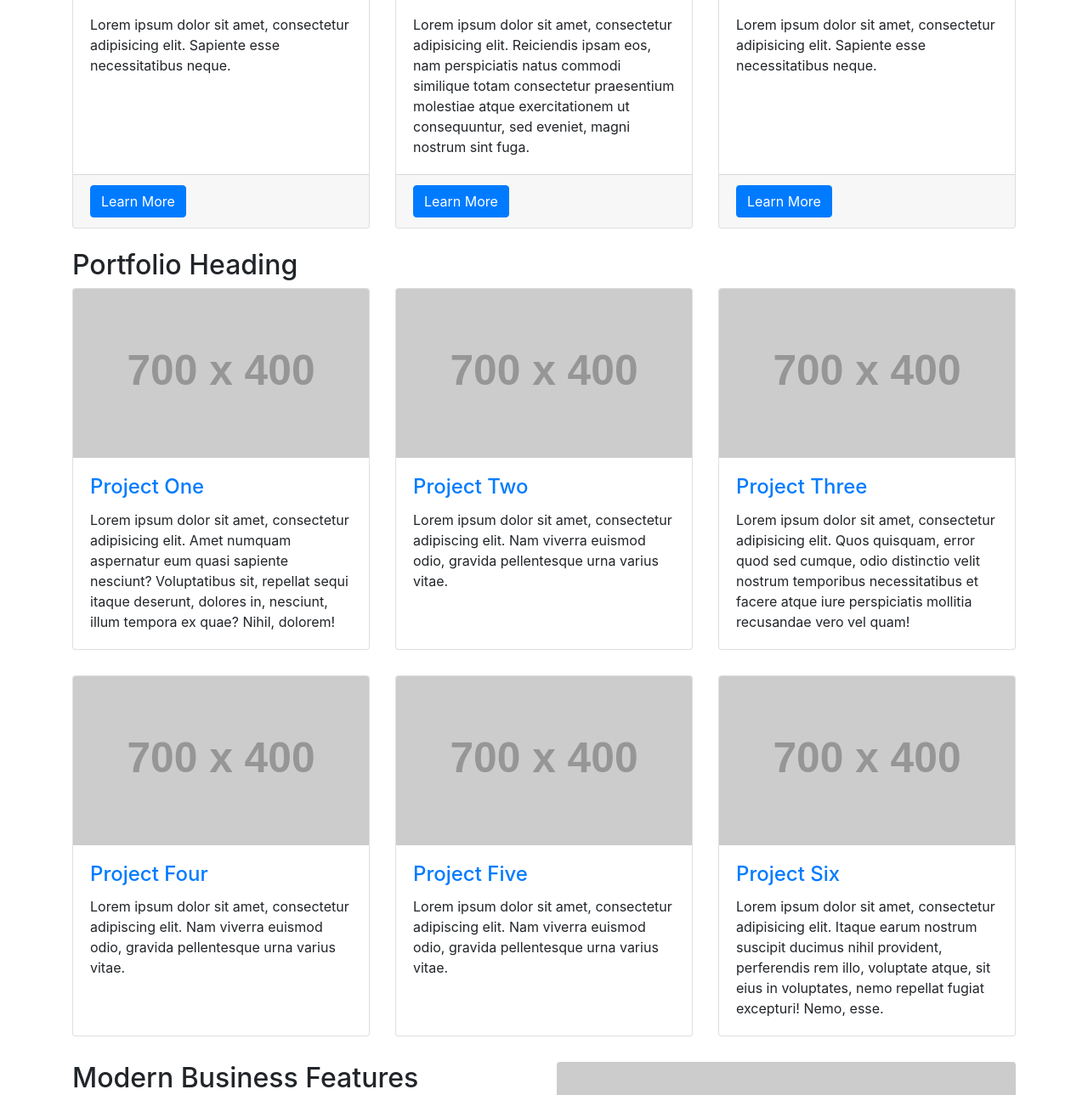
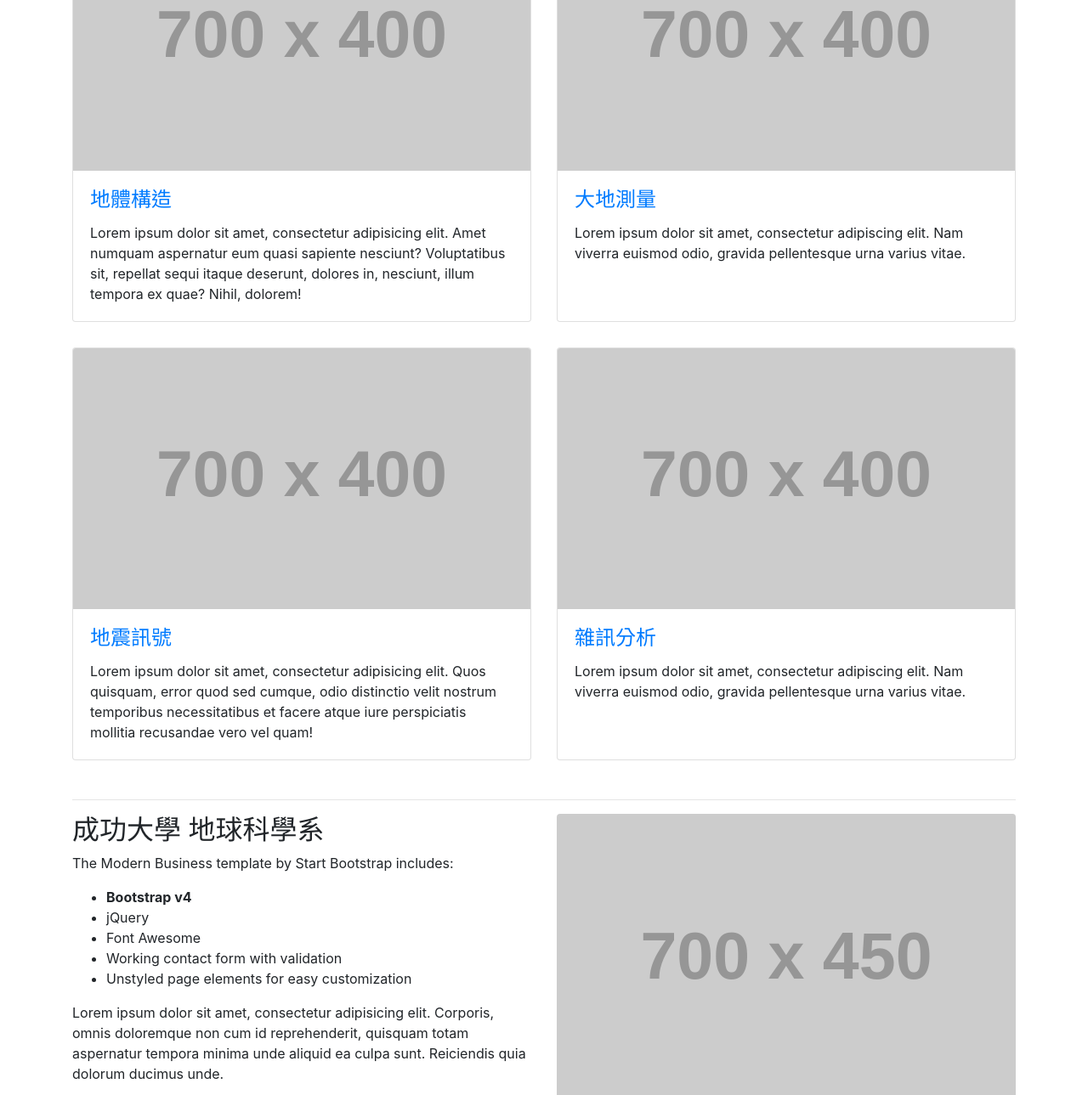
Before and after one commit to jimmytseng79/website, a website: page index.html in a window 1280 px wide. Shown: the part 730-2019 px from the top of the page at 85% size. Drawn offline with Linux system fonts and the light colour scheme; placeholder pictures from the web are drawn by us.

Commit message:
update index

```diff
--- a/index.html
+++ b/index.html
@@ -32,12 +32,6 @@
             <li class="nav-item">
               <a class="nav-link" href="about.html">成員</a>
             </li>
-            <li class="nav-item">
-              <a class="nav-link" href="services.html">研究方向</a>
-            </li>
-            <li class="nav-item">
-              <a class="nav-link" href="contact.html">聯絡資訊</a>
-            </li>
             <li class="nav-item dropdown">
               <a class="nav-link dropdown-toggle" href="#" id="navbarDropdownPortfolio" data-toggle="dropdown" aria-haspopup="true" aria-expanded="false">
                 研究方向
@@ -46,10 +40,14 @@
                 <a class="dropdown-item" href="portfolio-1-col.html">地體構造</a>
                 <a class="dropdown-item" href="portfolio-2-col.html">大地測量</a>
                 <a class="dropdown-item" href="portfolio-3-col.html">地震訊號</a>
+                <a class="dropdown-item" href="portfolio-3-col.html">雜訊分析</a>
               </div>
             </li>
             <li class="nav-item">
               <a class="nav-link" href="sidebar.html">著作目錄</a>
+            </li>
+            <li class="nav-item">
+              <a class="nav-link" href="contact.html">聯絡資訊</a>
             </li>
           </ul>
         </div>
@@ -100,123 +98,62 @@
     <!-- Page Content -->
     <div class="container">
 
-      <h1 class="my-4">Welcome to Modern Business</h1>
+      <!-- Portfolio Section -->
+      <h2>研究方向</h2>
 
-      <!-- Marketing Icons Section -->
       <div class="row">
-        <div class="col-lg-4 mb-4">
+        <div class="col-lg-6 col-sm-6 portfolio-item">
           <div class="card h-100">
-            <h4 class="card-header">Card Title</h4>
+            <a href="#"><img class="card-img-top" src="http://placehold.it/700x400" alt=""></a>
             <div class="card-body">
-              <p class="card-text">Lorem ipsum dolor sit amet, consectetur adipisicing elit. Sapiente esse necessitatibus neque.</p>
-            </div>
-            <div class="card-footer">
-              <a href="#" class="btn btn-primary">Learn More</a>
+              <h4 class="card-title">
+                <a href="#">地體構造</a>
+              </h4>
+              <p class="card-text">Lorem ipsum dolor sit amet, consectetur adipisicing elit. Amet numquam aspernatur eum quasi sapiente nesciunt? Voluptatibus sit, repellat sequi itaque deserunt, dolores in, nesciunt, illum tempora ex quae? Nihil, dolorem!</p>
             </div>
           </div>
         </div>
-        <div class="col-lg-4 mb-4">
+        <div class="col-lg-6 col-sm-6 portfolio-item">
           <div class="card h-100">
-            <h4 class="card-header">Card Title</h4>
+            <a href="#"><img class="card-img-top" src="http://placehold.it/700x400" alt=""></a>
             <div class="card-body">
-              <p class="card-text">Lorem ipsum dolor sit amet, consectetur adipisicing elit. Reiciendis ipsam eos, nam perspiciatis natus commodi similique totam consectetur praesentium molestiae atque exercitationem ut consequuntur, sed eveniet, magni nostrum sint fuga.</p>
-            </div>
-            <div class="card-footer">
-              <a href="#" class="btn btn-primary">Learn More</a>
+              <h4 class="card-title">
+                <a href="#">大地測量</a>
+              </h4>
+              <p class="card-text">Lorem ipsum dolor sit amet, consectetur adipiscing elit. Nam viverra euismod odio, gravida pellentesque urna varius vitae.</p>
             </div>
           </div>
         </div>
-        <div class="col-lg-4 mb-4">
+        <div class="col-lg-6 col-sm-6 portfolio-item">
           <div class="card h-100">
-            <h4 class="card-header">Card Title</h4>
+            <a href="#"><img class="card-img-top" src="http://placehold.it/700x400" alt=""></a>
             <div class="card-body">
-              <p class="card-text">Lorem ipsum dolor sit amet, consectetur adipisicing elit. Sapiente esse necessitatibus neque.</p>
+              <h4 class="card-title">
+                <a href="#">地震訊號</a>
+              </h4>
+              <p class="card-text">Lorem ipsum dolor sit amet, consectetur adipisicing elit. Quos quisquam, error quod sed cumque, odio distinctio velit nostrum temporibus necessitatibus et facere atque iure perspiciatis mollitia recusandae vero vel quam!</p>
             </div>
-            <div class="card-footer">
-              <a href="#" class="btn btn-primary">Learn More</a>
+          </div>
+        </div>
+        <div class="col-lg-6 col-sm-6 portfolio-item">
+          <div class="card h-100">
+            <a href="#"><img class="card-img-top" src="http://placehold.it/700x400" alt=""></a>
+            <div class="card-body">
+              <h4 class="card-title">
+                <a href="#">雜訊分析</a>
+              </h4>
+              <p class="card-text">Lorem ipsum dolor sit amet, consectetur adipiscing elit. Nam viverra euismod odio, gravida pellentesque urna varius vitae.</p>
             </div>
           </div>
         </div>
       </div>
       <!-- /.row -->
 
-      <!-- Portfolio Section -->
-      <h2>Portfolio Heading</h2>
-
-      <div class="row">
-        <div class="col-lg-4 col-sm-6 portfolio-item">
-          <div class="card h-100">
-            <a href="#"><img class="card-img-top" src="http://placehold.it/700x400" alt=""></a>
-            <div class="card-body">
-              <h4 class="card-title">
-                <a href="#">Project One</a>
-              </h4>
-              <p class="card-text">Lorem ipsum dolor sit amet, consectetur adipisicing elit. Amet numquam aspernatur eum quasi sapiente nesciunt? Voluptatibus sit, repellat sequi itaque deserunt, dolores in, nesciunt, illum tempora ex quae? Nihil, dolorem!</p>
-            </div>
-          </div>
-        </div>
-        <div class="col-lg-4 col-sm-6 portfolio-item">
-          <div class="card h-100">
-            <a href="#"><img class="card-img-top" src="http://placehold.it/700x400" alt=""></a>
-            <div class="card-body">
-              <h4 class="card-title">
-                <a href="#">Project Two</a>
-              </h4>
-              <p class="card-text">Lorem ipsum dolor sit amet, consectetur adipiscing elit. Nam viverra euismod odio, gravida pellentesque urna varius vitae.</p>
-            </div>
-          </div>
-        </div>
-        <div class="col-lg-4 col-sm-6 portfolio-item">
-          <div class="card h-100">
-            <a href="#"><img class="card-img-top" src="http://placehold.it/700x400" alt=""></a>
-            <div class="card-body">
-              <h4 class="card-title">
-                <a href="#">Project Three</a>
-              </h4>
-              <p class="card-text">Lorem ipsum dolor sit amet, consectetur adipisicing elit. Quos quisquam, error quod sed cumque, odio distinctio velit nostrum temporibus necessitatibus et facere atque iure perspiciatis mollitia recusandae vero vel quam!</p>
-            </div>
-          </div>
-        </div>
-        <div class="col-lg-4 col-sm-6 portfolio-item">
-          <div class="card h-100">
-            <a href="#"><img class="card-img-top" src="http://placehold.it/700x400" alt=""></a>
-            <div class="card-body">
-              <h4 class="card-title">
-                <a href="#">Project Four</a>
-              </h4>
-              <p class="card-text">Lorem ipsum dolor sit amet, consectetur adipiscing elit. Nam viverra euismod odio, gravida pellentesque urna varius vitae.</p>
-            </div>
-          </div>
-        </div>
-        <div class="col-lg-4 col-sm-6 portfolio-item">
-          <div class="card h-100">
-            <a href="#"><img class="card-img-top" src="http://placehold.it/700x400" alt=""></a>
-            <div class="card-body">
-              <h4 class="card-title">
-                <a href="#">Project Five</a>
-              </h4>
-              <p class="card-text">Lorem ipsum dolor sit amet, consectetur adipiscing elit. Nam viverra euismod odio, gravida pellentesque urna varius vitae.</p>
-            </div>
-          </div>
-        </div>
-        <div class="col-lg-4 col-sm-6 portfolio-item">
-          <div class="card h-100">
-            <a href="#"><img class="card-img-top" src="http://placehold.it/700x400" alt=""></a>
-            <div class="card-body">
-              <h4 class="card-title">
-                <a href="#">Project Six</a>
-              </h4>
-              <p class="card-text">Lorem ipsum dolor sit amet, consectetur adipisicing elit. Itaque earum nostrum suscipit ducimus nihil provident, perferendis rem illo, voluptate atque, sit eius in voluptates, nemo repellat fugiat excepturi! Nemo, esse.</p>
-            </div>
-          </div>
-        </div>
-      </div>
-      <!-- /.row -->
-
+      <hr>
       <!-- Features Section -->
       <div class="row">
         <div class="col-lg-6">
-          <h2>Modern Business Features</h2>
+          <h2>成功大學 地球科學系</h2>
           <p>The Modern Business template by Start Bootstrap includes:</p>
           <ul>
             <li>
@@ -233,20 +170,6 @@
           <img class="img-fluid rounded" src="http://placehold.it/700x450" alt="">
         </div>
       </div>
-      <!-- /.row -->
-
-      <hr>
-
-      <!-- Call to Action Section -->
-      <div class="row mb-4">
-        <div class="col-md-8">
-          <p>Lorem ipsum dolor sit amet, consectetur adipisicing elit. Molestias, expedita, saepe, vero rerum deleniti beatae veniam harum neque nemo praesentium cum alias asperiores commodi.</p>
-        </div>
-        <div class="col-md-4">
-          <a class="btn btn-lg btn-secondary btn-block" href="#">Call to Action</a>
-        </div>
-      </div>
-
     </div>
     <!-- /.container -->
 
```
